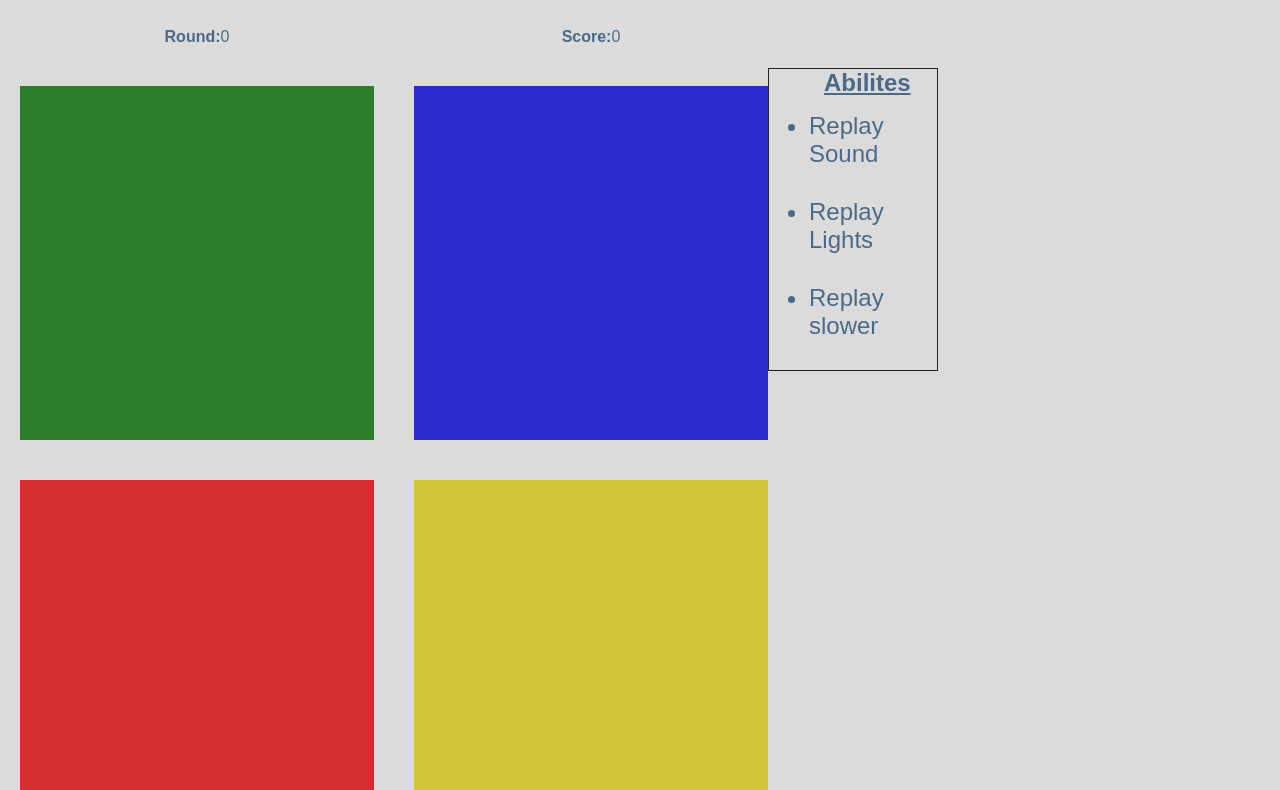
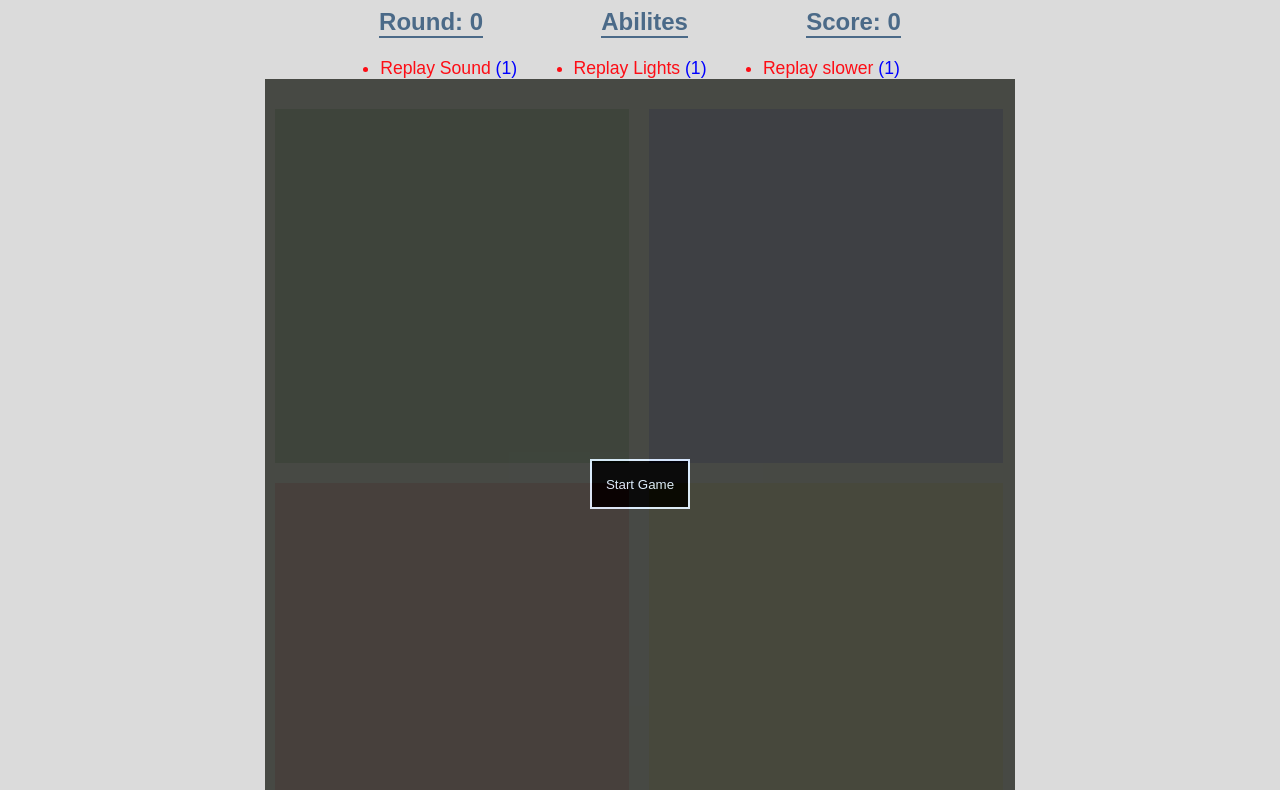
Before and after one commit to lugo7/Memory-game, a plain HTML site: page index.html in a window 1280 px wide. Shown: the part 57-847 px from the top of the page. Drawn offline with nearby package versions, Linux system fonts and the light colour scheme.

Commit message:
Moved some elements

```diff
--- a/index.html
+++ b/index.html
@@ -16,38 +16,35 @@
       </div>
     </header>
     <div id="container">
-      <div class="center">
+      <div id="abilities">
+        <div>
+          <p>Round: 0</p>
+          <p>Abilites</p>
+          <p>Score: 0</p>
+        </div>
+        <div>
+          <ul>
+            <li>Replay Sound <span>(1)</span></li>
+            <li>Replay Lights <span>(1)</span></li>
+            <li>Replay slower <span>(1)</span></li>
+          </ul>
+        </div>
+      </div>
         <div id="gameArea">
           <div class="column">
-            <div class="display">
-              <p class="title">Round: </p>
-              <p class="number">0</p>
-            </div>
             <div class="gameButton green" data-tile="0"></div>
             <div class="gameButton red" data-tile="1"></div>
           </div>
           <div class="column">
-            <div class="display">
-              <p class="title">Score: </p>
-              <p class="number">0</p>
-            </div>
             <div class="gameButton blue" data-tile="2"></div>
             <div class="gameButton yellow" data-tile="3"></div>
           </div>
+          <div class="overlay">
+            <button>Start Game</button>
+          </div>
         </div>
-      </div>
-      <div id="abilities">
-        <div>
-          <p>Abilites</p>
-          <ul>
-            <li>Replay Sound</li>
-            <li>Replay Lights</li>
-            <li>Replay slower</li>
-          </ul>
-        </div>
-      </div>
     </div>
     <script src="http://ajax.googleapis.com/ajax/libs/jquery/1.11.1/jquery.min.js"></script>
-    <!--<script src="logic.js"></script>-->
+    <script src="logic.js"></script>
   </body>
 </html>
--- a/logic.js
+++ b/logic.js
@@ -7,11 +7,12 @@ let audio = [new Audio("./sounds/green.mp3"), new Audio("./sounds/red.mp3"), new
 
 //green = 0, red = 1, blue = 2, yellow = 3
 
-//press Enter key to begin game
-document.addEventListener('keydown', function(e){
-  if(e.keyCode === 13){
+//push start button to begin game
+document.getElementsByTagName('button')[0].addEventListener('click',function(){
+  document.getElementsByClassName("overlay")[0].style.display="none";
+  setTimeout(function(){
     newRound();
-  }
+  },1000);
 });
 
 //generate random number and push it to simonSequence
@@ -23,6 +24,7 @@ function newRound(){
   userSequence=[];
 };
 
+//add and remove neccessary classes
 function showSequence(sequence){
   switch (sequence){
     case 0:
--- a/style.css
+++ b/style.css
@@ -19,7 +19,7 @@ header{
 	height: 2.5em;
 	display: flex;
 	padding-top: 5px;
-	padding-left: 7px;
+	padding-left: 20px;
 	color: #def;
 }
 
@@ -47,39 +47,45 @@ h1 {
 
 #container{
 	display: flex;
+	flex-flow: column;
 }
 
 #gameArea{
 	display: flex;
-	width: 780px;
-}
-
-.center{
-	width: 60%;
+	width: 750px;
 }
 
 #abilities{
-	padding-top:80px;
-	flex-grow: 1;
+	width: 100%;
+	text-align: center;
 }
 
 #abilities > div{
-	padding-left: 40px;
-	width: 25%;
-	border: 1px solid #222;
-	margin: 0;
+	display: flex;
+	flex-flow: row;
+	width: 50%;
+	margin-top: 20px;
+}
+
+#abilities p{
+	font-weight: bold;
+	border-bottom: solid 2px #4B6A88;
 	font-size: 1.5em;
 }
 
-#abilities p{
-	margin-bottom:15px;
-	padding-left:15px;
-	font-weight: bold;
-	text-decoration: underline;
+#abilities ul{
+	display: flex;
+	flex-flow: row;
+	width:90%;
 }
 
-#abilities li{
-	margin-bottom: 30px;
+#abilities li, .colorChange{
+	font-size: 1.1em;
+	color: #FD0D15;
+}
+
+#abilities li span{
+	color: #0000FF;
 }
 
 #abilities li:hover{
@@ -88,25 +94,17 @@ h1 {
 }
 
 .column{
-	margin:20px;
+	margin:10px;
 	display: flex;
 	flex-direction: column;
 }
 
 .column > *{
-	margin-bottom: 40px;
-}
-
-.display{
-	display: flex;
-	margin-top:20px;
+	margin-top: 20px;
 }
 
 .title{
 	font-weight: bold;
-}
-
-.number{
 }
 
 .active {
@@ -160,3 +158,22 @@ h1 {
   box-shadow: 0 0 50px white;
   filter: brightness(250%);
 }
+
+.overlay{
+	opacity: .95;
+	background:#40423d;
+	width:inherit;
+	height: 800px;
+	z-index: 3;
+	position: absolute;
+}
+
+button{
+	margin: 380px 0 0 325px;
+	height:50px;
+	width:100px;
+	opacity:1;
+	background: black;
+	color: #def;
+	border:2px solid #def;
+}
```
